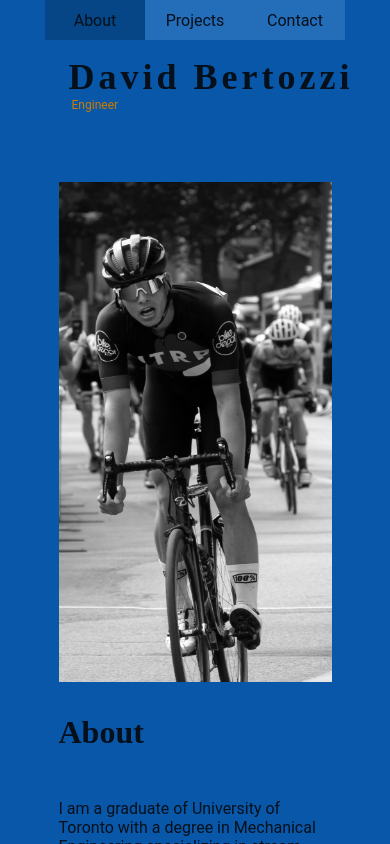
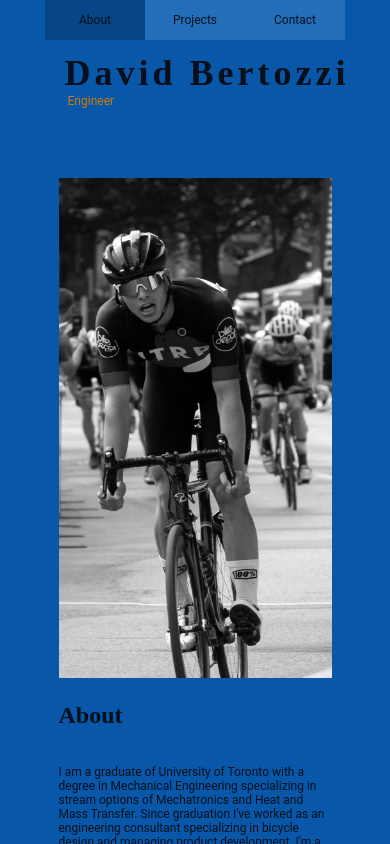
Before and after one commit to dbertozzi/davidbertozzi-ca, a React (Create React App) app: page / in a window 390 px wide. Shown: the top 844 px of the page. Built offline with nearby package versions, Linux system fonts and the light colour scheme; what webfontloader would draw is missing.

Commit message:
Responsive font sizing
Added responsive font sizing with a techique from Mike Riethmuller

```diff
--- a/src/styles/index.scss
+++ b/src/styles/index.scss
@@ -14,6 +14,33 @@ body {
   color: $grey-color-1;
   background-color: $main-bg-color;
 }
+
+// responsive front sizing referenced from Mike Riethmuller
+// These values are the minimum and maximum viewport sizes to apply the font scaling
+$min_width: 400;
+$max_width: 800;
+// These values represent the range of fon-tsize to apply
+// These values effect the base font-size, headings and other elements will scale proportionally
+$min_font: 12;
+$max_font: 24;
+
+:root {
+  font-size: #{$min_font}px;
+}
+@media (min-width: #{$min_width}px) and (max-width: #{$max_width}px) {
+  :root {
+    font-size: calc(
+      #{$min_font}px + (#{$max_font} - #{$min_font}) *
+        ((100vw - #{$min_width}px) / (#{$max_width} - #{$min_width}))
+    );
+  }
+}
+@media (min-width: #{$max_width}px) {
+  :root {
+    font-size: #{$max_font}px;
+  }
+}
+
 a {
   color: $grey-color-1;
   text-decoration: none;
@@ -140,7 +167,6 @@ $banner-content-width: 70vw;
   height: 600px;
   div {
     width: $motivation-copy-width;
-    font-size: 16px;
   }
   a {
     width: $github-circle-diameter;
@@ -168,7 +194,7 @@ $banner-content-width: 70vw;
     }
   }
 }
-$small-screen-circle-diameter: 175px;
+$small-screen-circle-diameter: 200px;
 $small-screen-motivaiton-copy-width: 240px;
 @media only screen and (max-width: 500px) {
   .motivation {
@@ -337,6 +363,7 @@ $list-link-row: 3;
     grid-row: 3;
     justify-self: center;
     align-self: center;
+    text-align: center;
   }
 }
 $xs-screen-proj-image-height: 170px;
@@ -497,7 +524,7 @@ $small-screen-proj-image-height: 251.5px;
     margin-right: $xs-content-margin;
     grid-gap: 1em;
     p {
-      height: 305px;
+      height: 200px;
     }
     .project-img-nav h2 {
       font-size: 16px;
```
